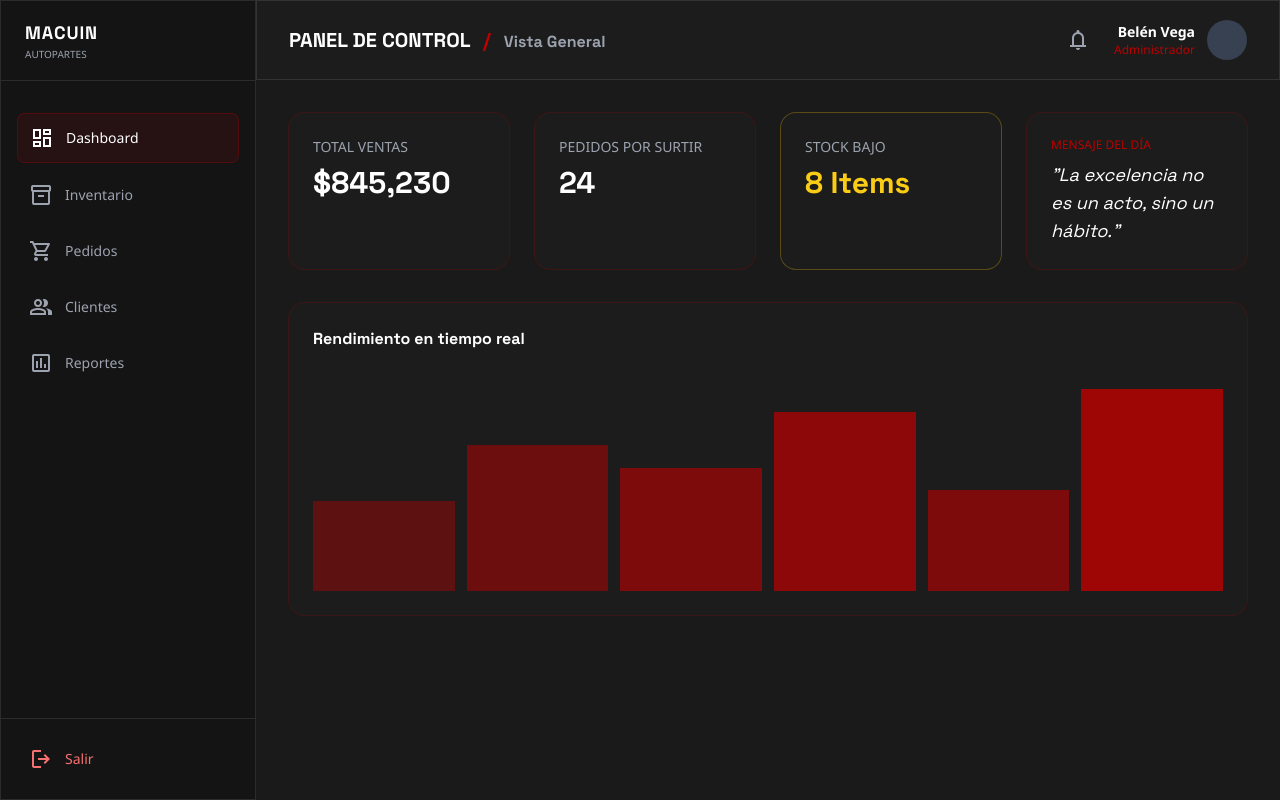
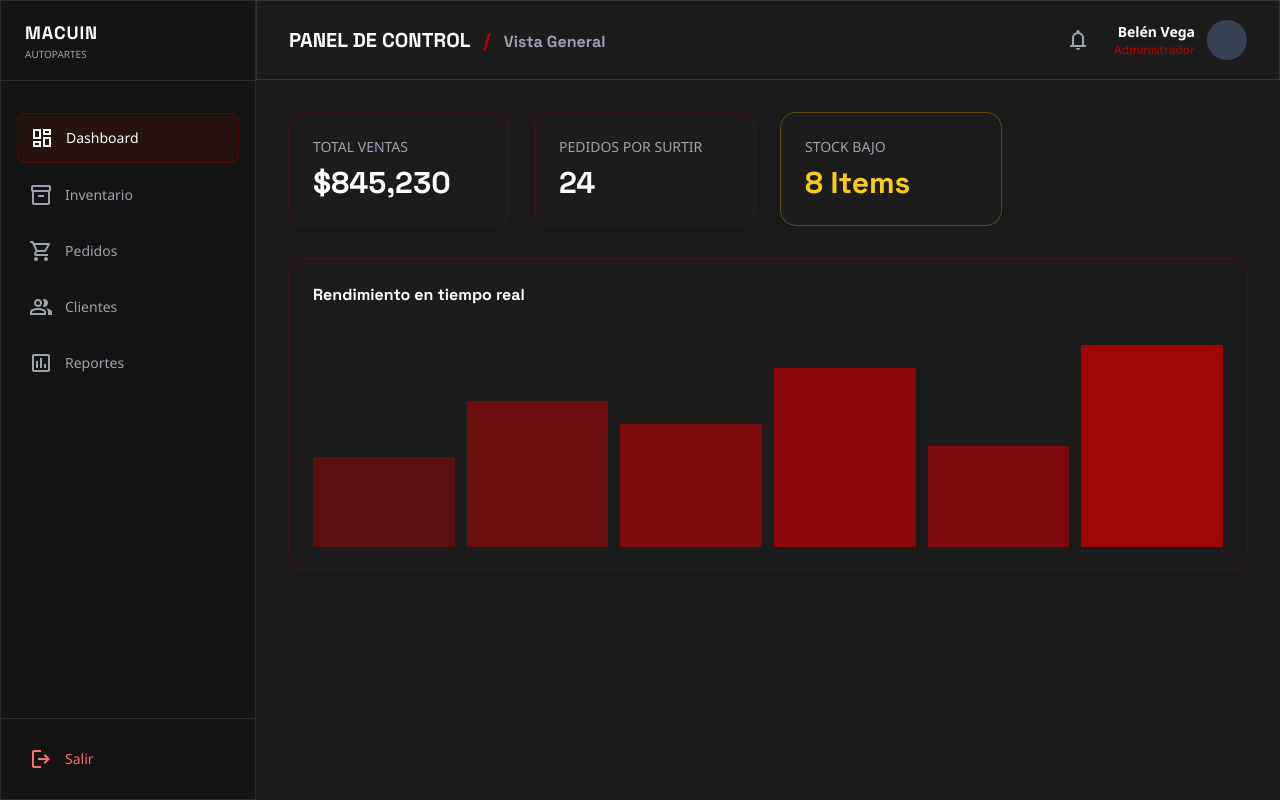
Before and after one commit to belenvega21/Macuin, a Laravel app: page /admin in a window 1280 px wide. Run offline with Laravel 12, Linux system fonts and the light colour scheme; some libraries are stand-ins or nearby versions.

Commit message:
Window
configuracion

```diff
--- a/admin_laravel/resources/views/admin/dashboard.blade.php
+++ b/admin_laravel/resources/views/admin/dashboard.blade.php
@@ -77,8 +77,6 @@ linear-gradient(to bottom, rgba(190,0,0,0.05) 1px, transparent 1px);
 
 <div class="relative flex h-screen">
 
-<!-- SIDEBAR -->
-
 <aside class="w-20 lg:w-64 glass-panel-heavy border-r border-white/10 flex flex-col justify-between">
 
 <div>
@@ -154,11 +152,7 @@ linear-gradient(to bottom, rgba(190,0,0,0.05) 1px, transparent 1px);
 
 
 
-<!-- MAIN -->
-
 <main class="flex-1 flex flex-col overflow-hidden">
-
-<!-- HEADER -->
 
 <header class="h-20 glass-panel border-b border-white/10 flex items-center justify-between px-8">
 
@@ -194,14 +188,10 @@ Panel de Control
 
 
 
-<!-- CONTENIDO -->
-
 <div class="flex-1 overflow-y-auto p-8">
 
 <div class="grid grid-cols-1 md:grid-cols-2 xl:grid-cols-4 gap-6 mb-8">
 
-
-<!-- CARD 1 -->
 
 <div class="glass-panel p-6 rounded-2xl card-glow">
 
@@ -212,8 +202,6 @@ Panel de Control
 </div>
 
 
-<!-- CARD 2 -->
-
 <div class="glass-panel p-6 rounded-2xl card-glow">
 
 <h3 class="text-gray-400 text-sm uppercase">Pedidos por surtir</h3>
@@ -222,8 +210,6 @@ Panel de Control
 
 </div>
 
-
-<!-- CARD 3 -->
 
 <div class="glass-panel p-6 rounded-2xl border-yellow-500/30">
 
@@ -234,26 +220,9 @@ Panel de Control
 </div>
 
 
-<!-- CARD 4 -->
-
-<div class="glass-panel p-6 rounded-2xl">
-
-<h3 class="text-primary text-xs uppercase">Mensaje del día</h3>
-
-<p class="text-lg font-display italic mt-2">
-
-"La excelencia no es un acto, sino un hábito."
-
-</p>
-
 </div>
 
 
-</div>
-
-
-
-<!-- GRAFICA SIMULADA -->
 
 <div class="glass-panel rounded-2xl p-6">
 
--- a/docker-compose.yml
+++ b/docker-compose.yml
@@ -1,5 +1,4 @@
 services:
-
   cliente:
     build: ./cliente_flask
     ports:
@@ -13,3 +12,4 @@ services:
       - "8001:80"
     volumes:
       - ./admin_laravel:/var/www/html
+      - /var/www/html/vendor
```
Also changed, not shown: 1 other file.
